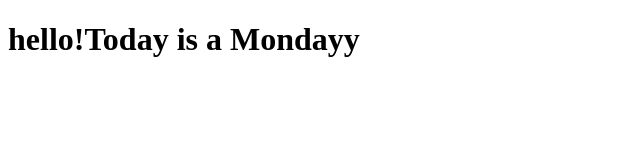
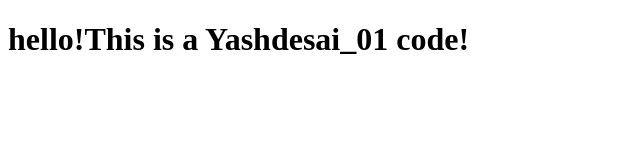
Before and after one commit to YashDesai-11/yash_20_mid2025, a plain HTML site: page index.html in a window 1280 px wide. Shown: the whole page, without its empty margins (0-640 px from the left). Drawn offline with Linux system fonts and the light colour scheme.

Commit message:
secondcommit

```diff
--- a/index.html
+++ b/index.html
@@ -6,6 +6,6 @@
     <title>Document</title>
 </head>
 <body>
-    <h1>hello!Today is a Mondayy</h1>
+    <h1>hello!This is a Yashdesai_01 code!</h1>
 </body>
 </html>
```
